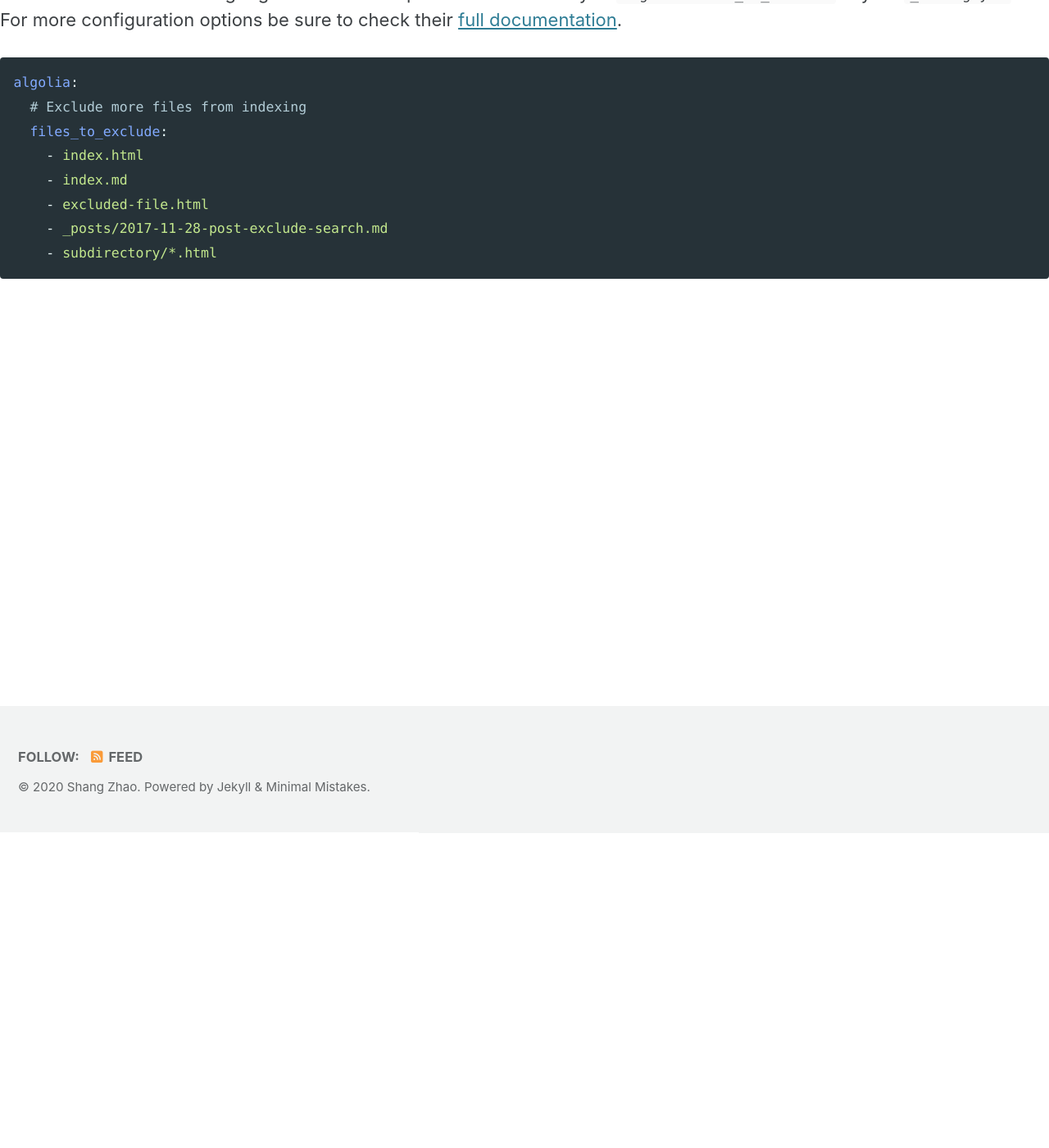
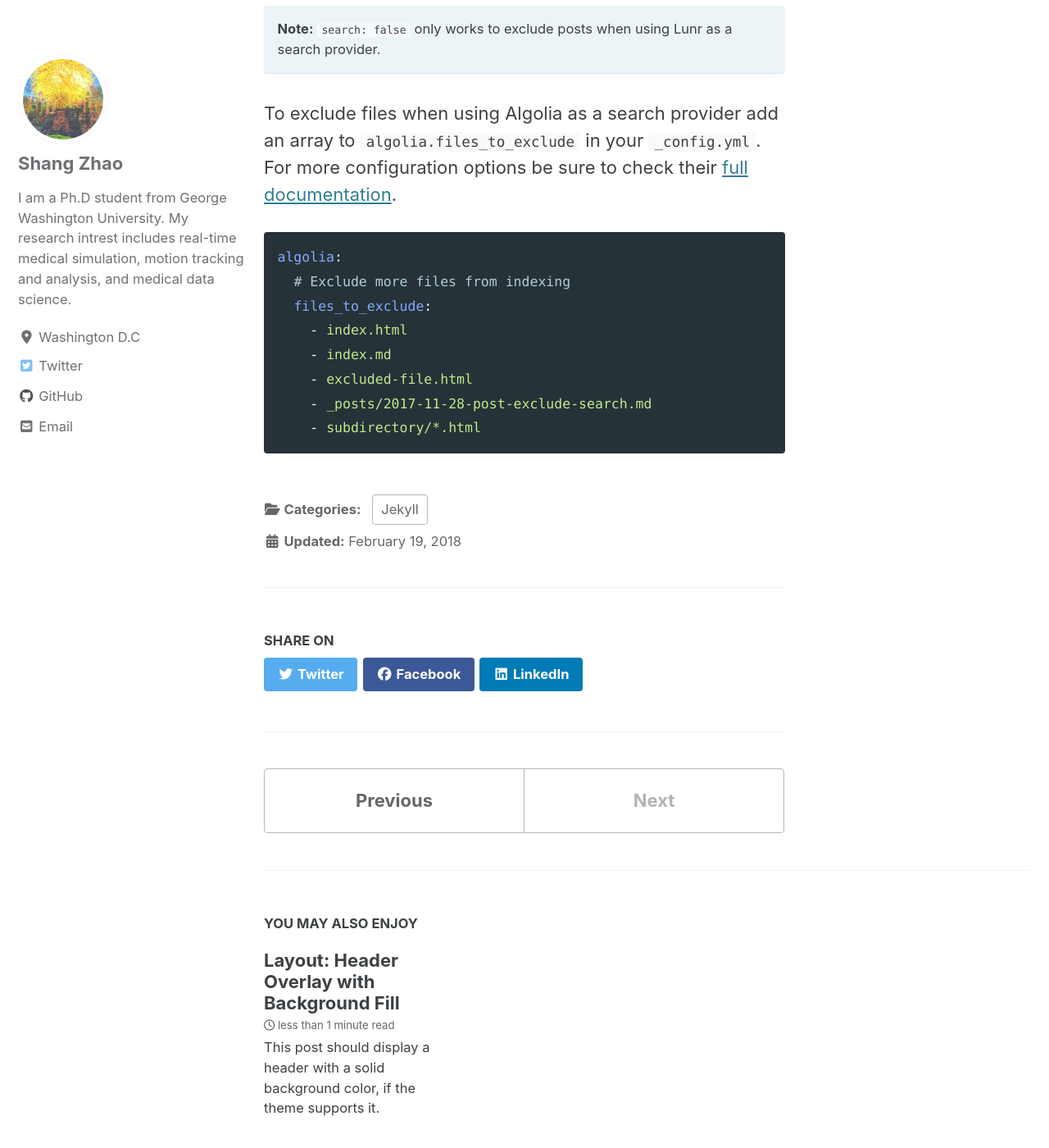
Before and after one commit to Edwinzero/edwinzero.github.io, a Jekyll site: the page built from _posts/2017-11-28-post-exclude-search.md, in a window 1280 px wide and 1400 px high, scrolled down 384 px. Shown: the whole window at 82% size. Built offline with Jekyll 4.4.1, drawn with Linux system fonts in a browser that asks for light colours; cached includes are drawn as plain includes; nearby versions of some CDN libraries; our own code applies the rules of GitHub Pages for plain Markdown files; part of the change alters nothing that is shown; some of the changed text lies outside the part shown.

Commit message:
Update _config.yml

```diff
--- a/_config.yml
+++ b/_config.yml
@@ -159,7 +159,6 @@ footer:
 include:
   - .htaccess
   - _pages
-  - _posts
 exclude:
   - "*.sublime-project"
   - "*.sublime-workspace"
@@ -284,20 +283,13 @@ compress_html:
 # Defaults
 defaults:
   # _posts
-  #- scope:
-  #    path: ""
-  #    type: posts
-  #  values:
-  #    layout: single
-  #    author_profile: true
-  #    read_time: true
-  #    comments: # true
-  #    share: true
-  #    related: true
-  # _pages
   - scope:
       path: ""
-      type: pages
+      type: posts
     values:
       layout: single
       author_profile: true
+      read_time: true
+      comments: # true
+      share: true
+      related: true
```
